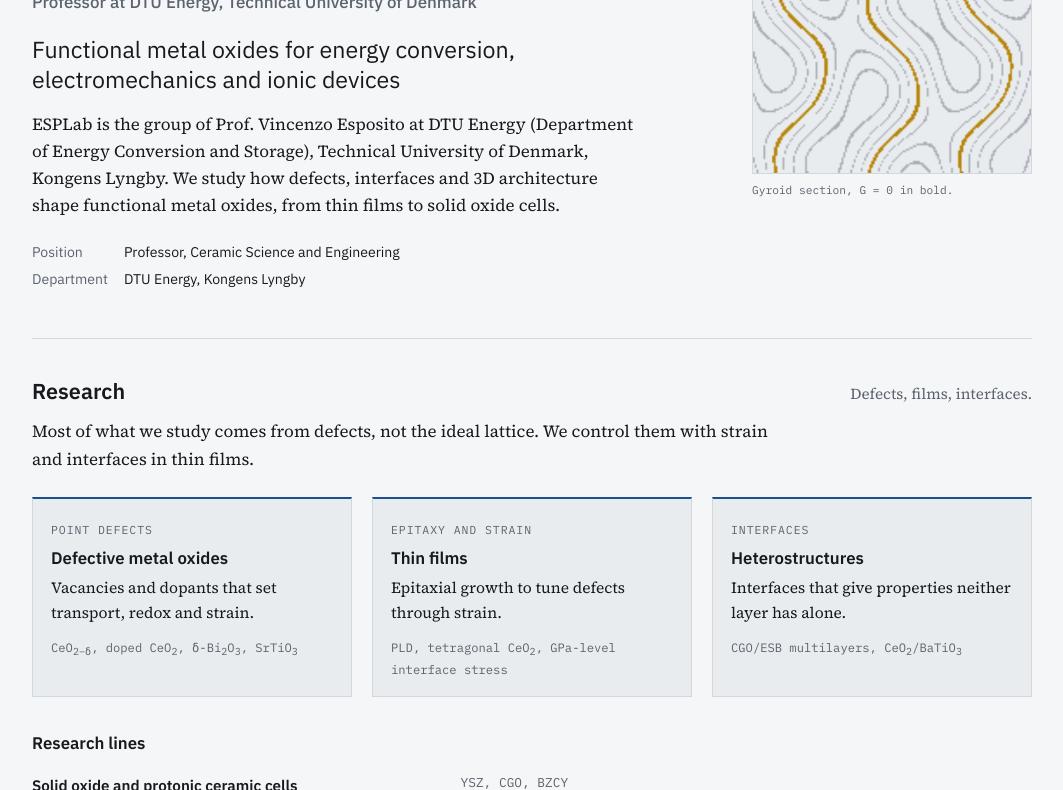
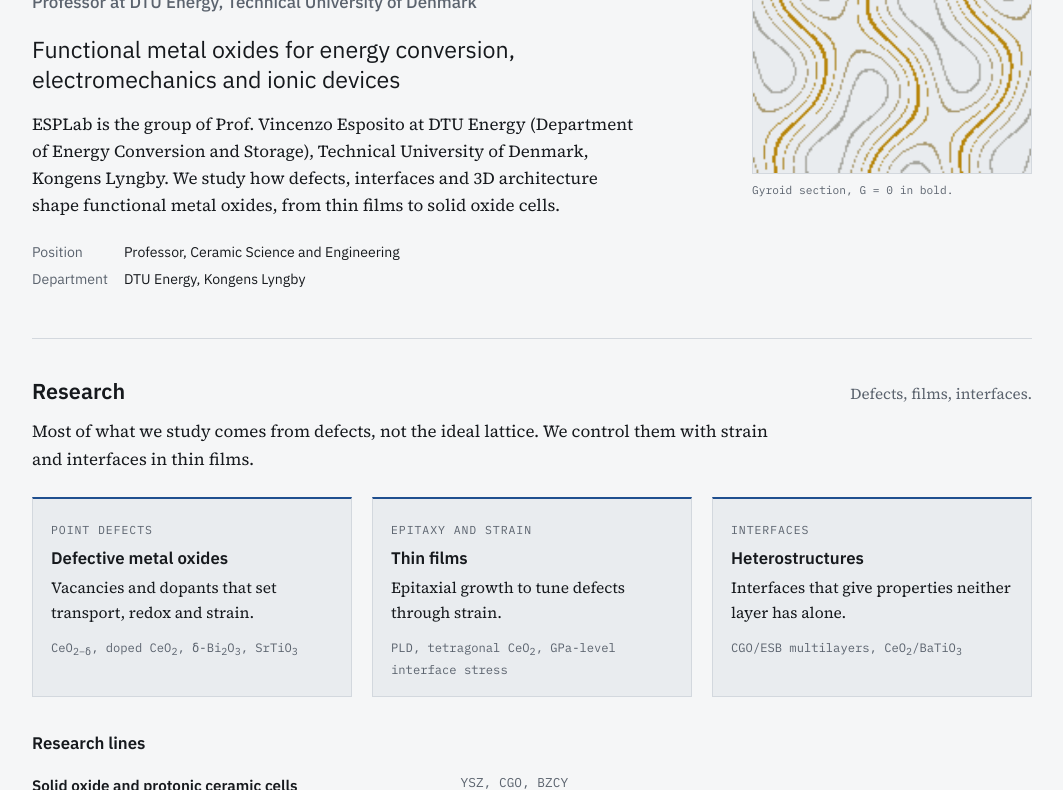
Before and after one commit to esplab-droid/esplab-droid.github.io, a plain HTML site: page index.html in a window 1280 px wide. Shown: the part 234-1024 px from the top of the page, without its empty margins (108-1171 px from the left). Drawn offline with Linux system fonts and the light colour scheme.

Commit message:
Gyroid plot: inner contours graded from yellow to grey
Co-Authored-By: Claude Opus 5.5 <noreply@anthropic.com>
Claude-Session: https://claude.ai/code/session_013AJag1gC4piiRQ3cN4EWRC

```diff
--- a/index.html
+++ b/index.html
@@ -553,7 +553,11 @@ button.copy:hover{border-color:var(--ink)}
   const reduce=window.matchMedia('(prefers-reduced-motion: reduce)').matches;
   function hex(v){v=v.trim();return v[0]==='#'?[1,3,5].map(i=>parseInt(v.slice(i,i+2),16)):[31,79,143]}
   function colors(){const s=getComputedStyle(document.documentElement);return{l:hex(s.getPropertyValue('--gold')),m:hex(s.getPropertyValue('--muted')),p:hex(s.getPropertyValue('--plot'))}}
-  let C=colors();
+  let C=colors(),L;
+  // Inner contours, by distance from G = 0: two grades of yellow, then two of grey.
+  function grades(){const mix=(a,b,u,o)=>a.map((v,i)=>Math.round((v+(b[i]-v)*u)*o+C.p[i]*(1-o)));
+    L=[mix(C.l,C.m,0.15,0.85),mix(C.l,C.m,0.45,0.7),mix(C.l,C.m,0.8,0.55),mix(C.l,C.m,1,0.4)]}
+  grades();
   const off=document.createElement('canvas');off.width=N;off.height=N;const octx=off.getContext('2d');
   function draw(z){
     const d=img.data,k=Math.PI*2*1.5/N,sz=Math.sin(z),cz=Math.cos(z);
@@ -564,7 +568,7 @@ button.copy:hover{border-color:var(--ink)}
       let col=C.p,t=0;
       const a=Math.abs(g);
       if(a<0.07){col=C.l;t=1}
-      else{const f=Math.abs((g*2.5)-Math.round(g*2.5));if(f<0.06){col=C.m;t=0.45}}
+      else{const k=Math.round(g*2.5),f=Math.abs(g*2.5-k);if(f<0.06){col=L[Math.min(Math.abs(k),4)-1];t=1}}
       for(let c=0;c<3;c++)d[p+c]=C.p[c]+(col[c]-C.p[c])*t;
       d[p+3]=255;
     }}
@@ -575,7 +579,7 @@ button.copy:hover{border-color:var(--ink)}
   let z=0.7;draw(z);
   if(!reduce){(function loop(){z+=0.004;draw(z);requestAnimationFrame(loop)})()}
   const mq=window.matchMedia('(prefers-color-scheme: dark)');
-  const refresh=()=>{C=colors();draw(z)};
+  const refresh=()=>{C=colors();grades();draw(z)};
   mq.addEventListener&&mq.addEventListener('change',refresh);
   new MutationObserver(refresh).observe(document.documentElement,{attributes:true,attributeFilter:['data-theme']});
 
```
